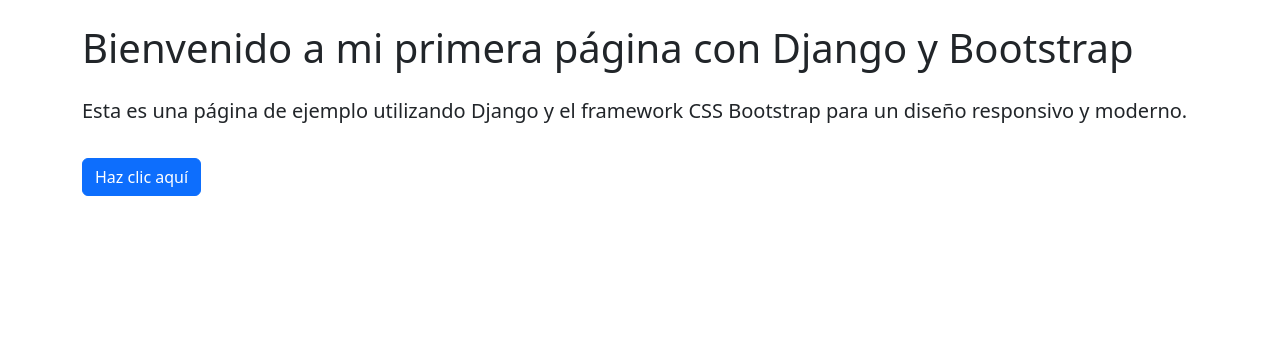
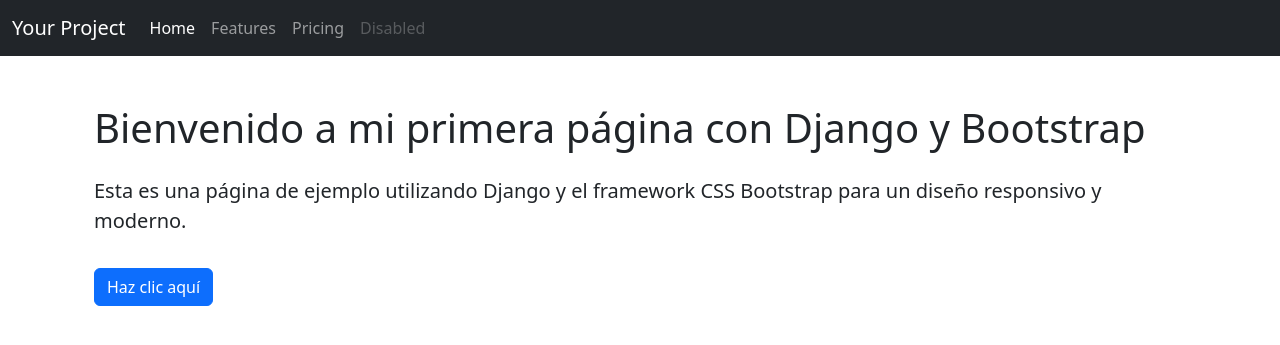
Before and after one commit to OmarAcuna0205/django-WEB, a Django app: page /index/ in a window 1280 px wide. Shown: the top 345 px of the page. Run offline with Django 5.2, Linux system fonts and the light colour scheme.

Commit message:
added NavBar

```diff
--- a/djanguito/mi_primera_pagina/templates/mi_primera_pagina/html/base.html
+++ b/djanguito/mi_primera_pagina/templates/mi_primera_pagina/html/base.html
@@ -3,16 +3,41 @@
 <head>
     <meta charset="UTF-8">
     <title>Django Proyecto</title>
-    <!-- Bootstrap desde CDN -->
     <link href="https://cdn.jsdelivr.net/npm/bootstrap@5.3.2/dist/css/bootstrap.min.css" rel="stylesheet">
 </head>
 <body class="container py-4">
 
-    {% block content %}
+    <nav class="navbar navbar-expand-lg navbar-dark bg-dark fixed-top">
+        <div class="container-fluid">
+            <a class="navbar-brand" href="#">Your Project</a>
+            <button class="navbar-toggler" type="button" data-bs-toggle="collapse" data-bs-target="#navbarNav" aria-controls="navbarNav" aria-expanded="false" aria-label="Toggle navigation">
+                <span class="navbar-toggler-icon"></span>
+            </button>
+            <div class="collapse navbar-collapse" id="navbarNav">
+                <ul class="navbar-nav">
+                    <li class="nav-item">
+                        <a class="nav-link active" aria-current="page" href="#">Home</a>
+                    </li>
+                    <li class="nav-item">
+                        <a class="nav-link" href="#">Features</a>
+                    </li>
+                    <li class="nav-item">
+                        <a class="nav-link" href="#">Pricing</a>
+                    </li>
+                    <li class="nav-item">
+                        <a class="nav-link disabled">Disabled</a>
+                    </li>
+                </ul>
+            </div>
+        </div>
+    </nav>
 
-    {% endblock %}
+    <div class="container" style="margin-top: 80px;"> {% block content %}
 
-    <!-- Bootstrap JS desde CDN -->
+        {% endblock %}
+    </div>
+
+
     <script src="https://cdn.jsdelivr.net/npm/bootstrap@5.3.2/dist/js/bootstrap.bundle.min.js"></script>
 </body>
 </html>
```
